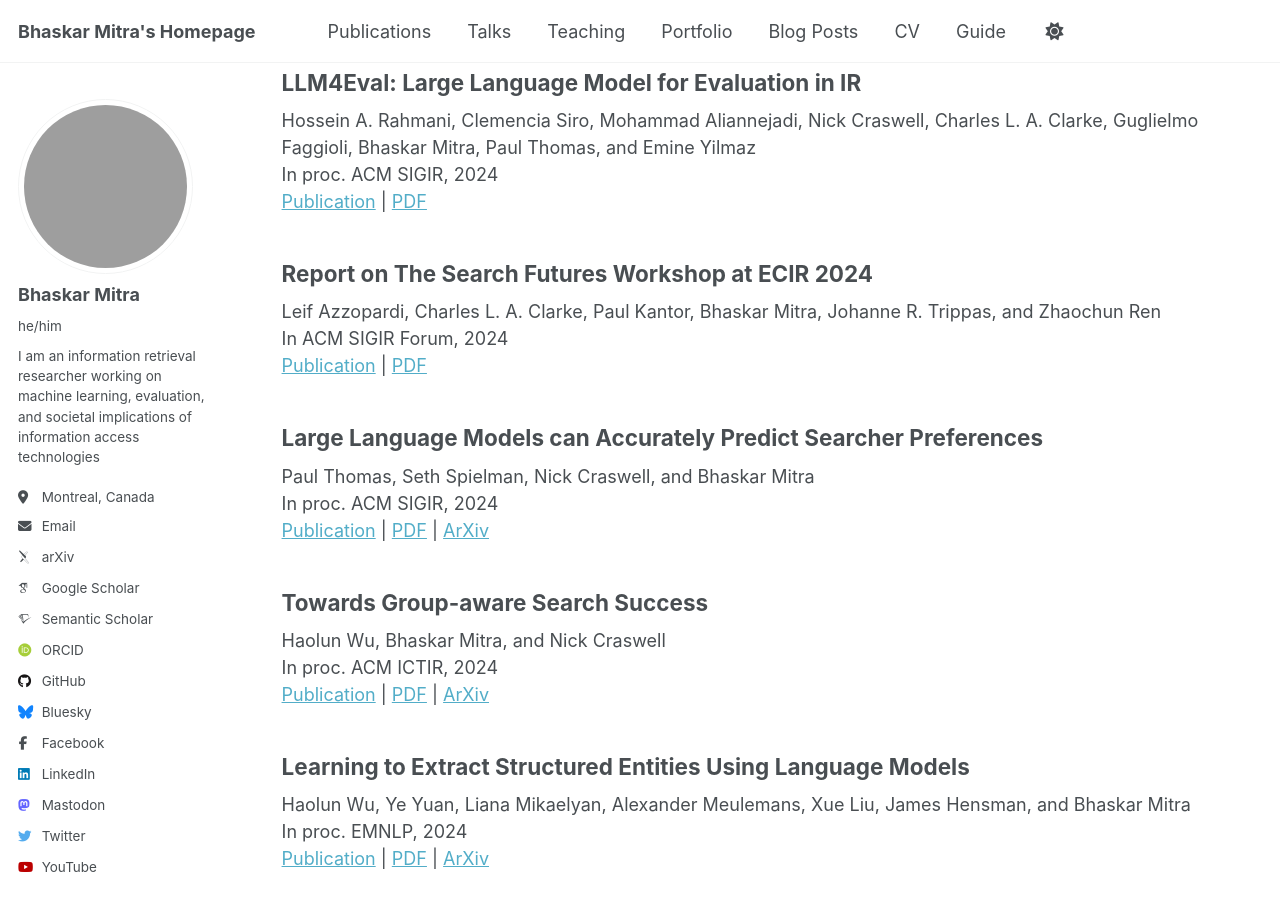
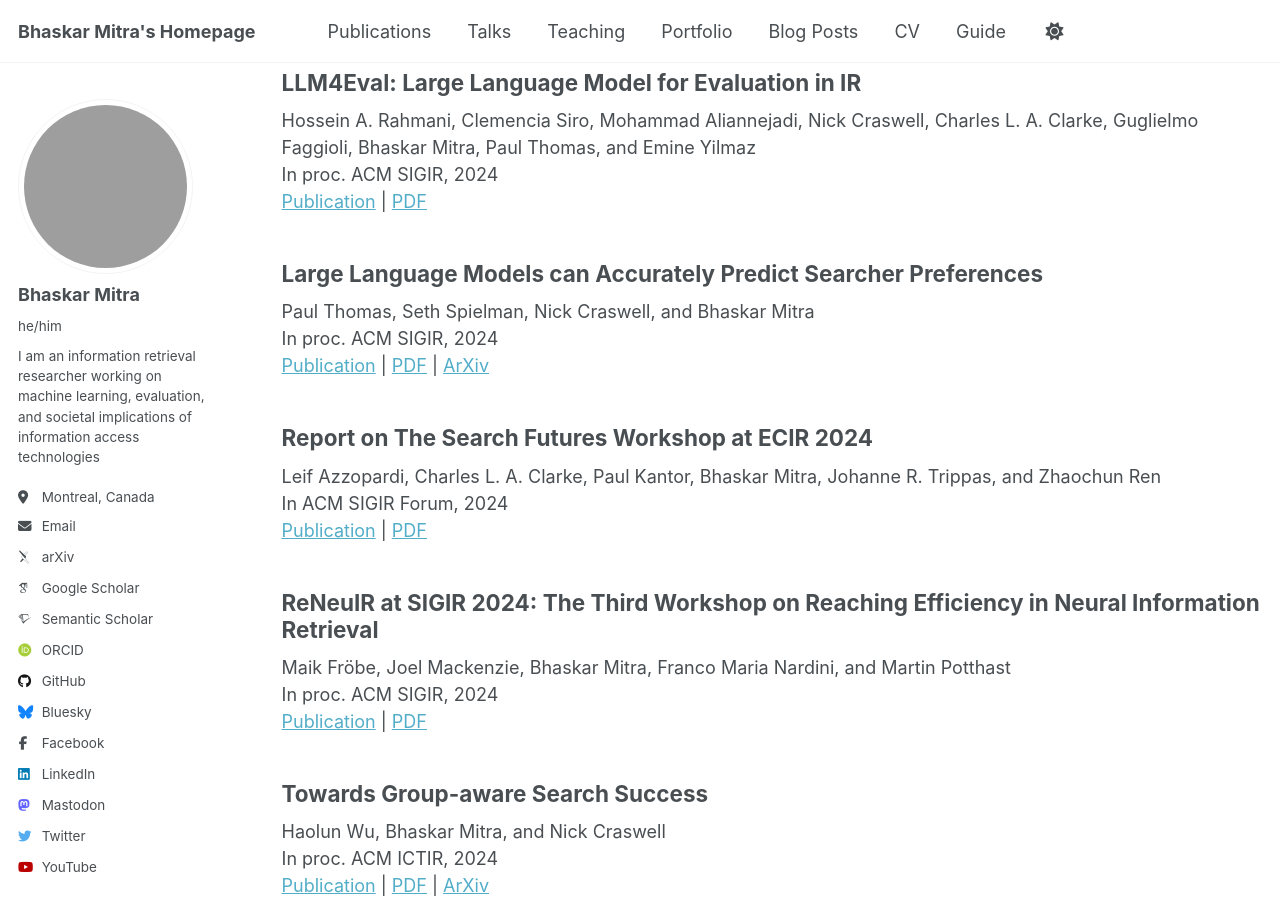
Before and after one commit to bhaskar-mitra/bhaskar-mitra.github.io, a Jekyll site: the page built from _pages/publications.html, in a window 1280 px wide and 900 px high, scrolled down 3393 px. Built offline with Jekyll 4.4.1, drawn with Linux system fonts in a browser that asks for light colours; some web fonts are replaced; grey boxes are pictures that could not be loaded.

Commit message:
Update publications.html

```diff
--- a/_pages/publications.html
+++ b/_pages/publications.html
@@ -129,16 +129,22 @@ author_profile: true
     <a href="https://dl.acm.org/doi/10.1145/3626772.3657992">Publication</a> | <a href="../files/3626772.3657992.pdf">PDF</a>
   </article>
   <article class="archive__item" itemscope itemtype="http://schema.org/CreativeWork">
+    <h2>Large Language Models can Accurately Predict Searcher Preferences</h2>
+    Paul Thomas, Seth Spielman, Nick Craswell, and Bhaskar Mitra<br/>
+    In proc. ACM SIGIR, 2024<br/>
+    <a href="https://dl.acm.org/doi/10.1145/3626772.3657707">Publication</a> | <a href="../files/3626772.3657707.pdf">PDF</a> | <a href="https://arxiv.org/abs/2309.10621">ArXiv</a>
+  </article>
+  <article class="archive__item" itemscope itemtype="http://schema.org/CreativeWork">
     <h2>Report on The Search Futures Workshop at ECIR 2024</h2>
     Leif Azzopardi, Charles L. A. Clarke, Paul Kantor, Bhaskar Mitra, Johanne R. Trippas, and Zhaochun Ren<br/>
     In ACM SIGIR Forum, 2024<br/>
     <a href="https://dl.acm.org/doi/10.1145/3687273.3687288">Publication</a> | <a href="../files/3687273.3687288.pdf">PDF</a>
   </article>
   <article class="archive__item" itemscope itemtype="http://schema.org/CreativeWork">
-    <h2>Large Language Models can Accurately Predict Searcher Preferences</h2>
-    Paul Thomas, Seth Spielman, Nick Craswell, and Bhaskar Mitra<br/>
+    <h2>ReNeuIR at SIGIR 2024: The Third Workshop on Reaching Efficiency in Neural Information Retrieval</h2>
+    Maik Fröbe, Joel Mackenzie, Bhaskar Mitra, Franco Maria Nardini, and Martin Potthast<br/>
     In proc. ACM SIGIR, 2024<br/>
-    <a href="https://dl.acm.org/doi/10.1145/3626772.3657707">Publication</a> | <a href="../files/3626772.3657707.pdf">PDF</a> | <a href="https://arxiv.org/abs/2309.10621">ArXiv</a>
+    <a href="https://dl.acm.org/doi/10.1145/3626772.3657994">Publication</a> | <a href="../files/3626772.3657994.pdf">PDF</a>
   </article>
   <article class="archive__item" itemscope itemtype="http://schema.org/CreativeWork">
     <h2>Towards Group-aware Search Success</h2>
```
